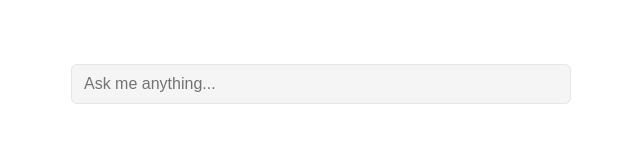
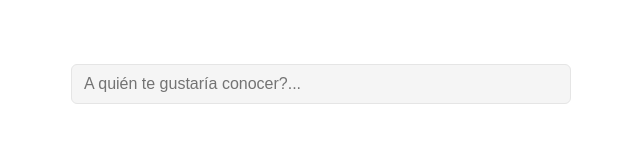
Before and after one commit to florianreyes/shipba-rag, a Next.js app: page / in a window 1280 px wide. Shown: the top 160 px of the page, without its empty margins (319-959 px from the left). Built offline with nearby package versions, Linux system fonts and the light colour scheme.

Commit message:
fix form

```diff
--- a/app/(preview)/page.tsx
+++ b/app/(preview)/page.tsx
@@ -85,7 +85,7 @@ export default function Chat() {
                 minLength={3}
                 required
                 value={input}
-                placeholder={"Ask me anything..."}
+                placeholder={"A quién te gustaría conocer?..."}
                 onChange={handleInputChange}
               />
             </form>
--- a/components/interest-checkboxes.tsx
+++ b/components/interest-checkboxes.tsx
@@ -141,7 +141,7 @@ export function InterestCheckboxes({ form, darkMode }: { form: any; darkMode: bo
 
   // Update form value when selections change
   useEffect(() => {
-    form.setValue("Elegí 3 temas que te apasionen y sobre los cuales te gustaría conectar con otros:", selectedInterests)
+    form.setValue("Elegí los temas que te apasionen y sobre los cuales te gustaría conectar con otros:", selectedInterests)
   }, [selectedInterests, form])
 
   const toggleInterest = (id: string) => {
--- a/components/short-form.tsx
+++ b/components/short-form.tsx
@@ -107,16 +107,6 @@ export function ShortForm({ darkMode }: { darkMode: boolean }) {
   return (
     <Form {...form}>
       <form onSubmit={form.handleSubmit(onSubmit)} className="space-y-4 md:space-y-6">
-        {isSuccess && (
-          <div className={`p-4 mb-4 rounded-lg ${
-            darkMode
-              ? "bg-green-900/20 text-green-400 border border-green-800"
-              : "bg-green-50 text-green-600 border border-green-200"
-          }`}>
-            ¡Enviado correctamente!
-          </div>
-        )}
-
         <div className="space-y-4">
           <FormField
             control={form.control}
@@ -385,6 +375,16 @@ export function ShortForm({ darkMode }: { darkMode: boolean }) {
               'Enviar'
             )}
           </Button>
+
+          {isSuccess && (
+            <div className={`p-4 mt-4 rounded-lg ${
+              darkMode
+                ? "bg-green-900/20 text-green-400 border border-green-800"
+                : "bg-green-50 text-green-600 border border-green-200"
+            }`}>
+              ¡Enviado correctamente!
+            </div>
+          )}
         </div>
       </form>
     </Form>
```
